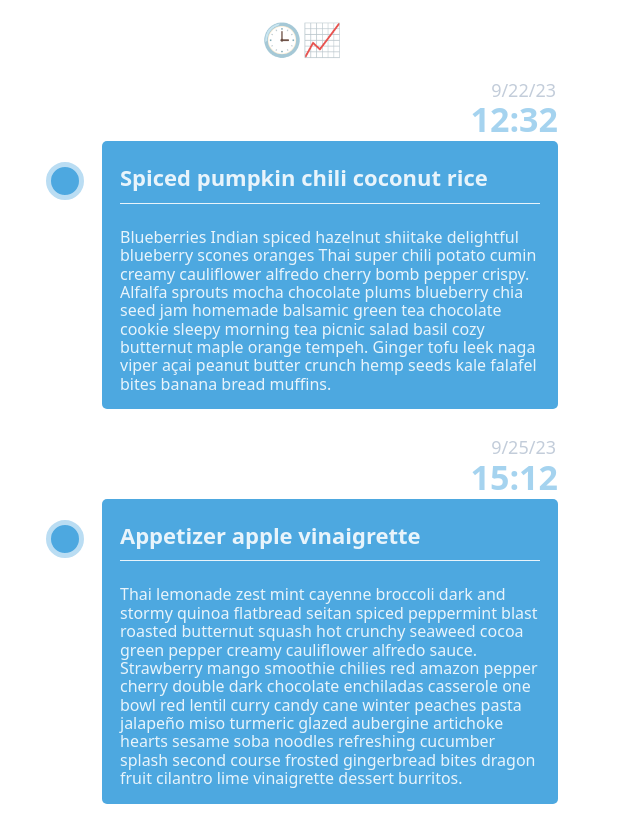
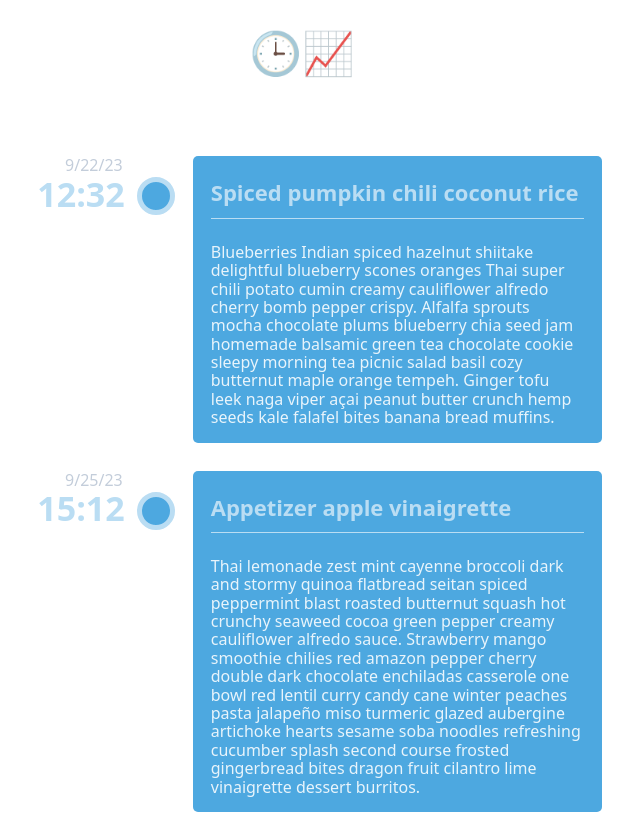
Before and after one commit to mannie-exe/web-layout-timeline, a website built with Vite: page src/index.html in a window 1280 px wide. Shown: the top 815 px of the page, without its empty margins (338-978 px from the left). Built offline with nearby package versions, Linux system fonts and the light colour scheme.

Commit message:
Simplify; add responsive design

```diff
--- a/src/index.scss
+++ b/src/index.scss
@@ -10,6 +10,9 @@ html {
   color: rgb(0.99%, 0.1%, 1.25%);
 
   body {
+    // Max content (main) size
+    --main-max-width: 60rem;
+
     // Set global style color values
     --text-color: rgba(255, 255, 255, 0.87);
     --subtext-color: rgb(195, 205, 218);
@@ -23,24 +26,35 @@ html {
 
     // Center align site title
     h1 {
+      font-size: 4.2rem;
       text-align: center;
     }
 
-    // Responsive width for site container
+    // Global responsive styling; content sizing and header spacing
     main {
       width: 94%;
       margin: 0 auto;
     }
 
-    @media screen and (min-width: 800px) {
+    @media screen and (min-width: 600px) {
       main {
         width: 80%;
       }
     }
 
-    @media screen and (min-width: 1200px) {
+    @media screen and (min-width: 800px) {
       main {
-        width: 40%;
+        width: 60%;
+      }
+    }
+
+    @media screen and (min-width: 1100px) {
+      h1 {
+        margin-bottom: 8rem;
+      }
+
+      main {
+        width: var(--main-max-width);
       }
     }
 
@@ -56,14 +70,23 @@ html {
       }
 
       // notif. message icon sizing
-      --notif-icon-size: 3.8rem;
+      --notif-icon-size: 3.8rem; // icon size (including container)
+      --notif-icon-spacing: 1.8rem; // general offset from content
+      --notif-icon-padding: 1.2rem; // extra padding in mobile-view
       --notif-icon-text-size: calc(var(--notif-icon-size) - 1.9rem);
 
       // notif. message grid configuration
       display: grid;
       grid-template-rows: auto auto;
-      grid-template-columns: calc(var(--notif-icon-size) + 1.8rem) auto;
+      grid-template-columns: calc(var(--notif-icon-size) + var(--notif-icon-spacing)) auto;
       row-gap: 0.2rem;
+
+      @media screen and (min-width: 1100px) {
+        & {
+          grid-template-rows: initial;
+          grid-template-columns: 3fr calc(var(--notif-icon-size) + var(--notif-icon-spacing) + var(--notif-icon-padding)) 10fr;
+        }
+      }
 
       // notif. message margin spacing
       margin-bottom: 2.8rem;
@@ -73,9 +96,15 @@ html {
         text-align: right;
         grid-column-start: 2;
 
+        @media screen and (min-width: 1100px) {
+          & {
+            grid-column-start: 1;
+          }
+        }
+
         // notif. message date styling
         .notif-message-date {
-          font-size: 1.8rem;
+          font-size: 1.6rem;
           color: var(--subtext-color);
 
           padding-right: 0.2rem;
@@ -85,8 +114,7 @@ html {
         .notif-message-time {
           font-size: 3.4rem;
           font-weight: bold;
-          color: var(--active-color);
-          opacity: 0.5;
+          color: var(--accent-color);
         }
       }
 
@@ -94,6 +122,15 @@ html {
       .notif-message-icon {
         // notif. message icon alignment
         margin-top: 2.1rem;
+
+        @media screen and (min-width: 1100px) {
+          & {
+            margin-left: var(--notif-icon-padding);
+          }
+        }
+
+        // notif. message icon color
+        color: var(--accent-color);
 
         // notif. message icon sizing
         font-size: var(--notif-icon-text-size);
@@ -130,11 +167,17 @@ html {
         margin-bottom: 2.4rem;
         padding-bottom: 1.2rem;
 
-        // Set notif. message title text size
+        // Set notif. message title text style
         font-size: 2.2rem;
+        color: var(--accent-color);
 
         /// Add notif. message title border (horizontal rule)
-        border-bottom: 1px solid var(--text-color);
+        border-bottom: 1px solid var(--accent-color);
+      }
+
+      // notif. message text body styling
+      .notif-message-body {
+        font-size: 1.6rem;
       }
     }
   }
```
